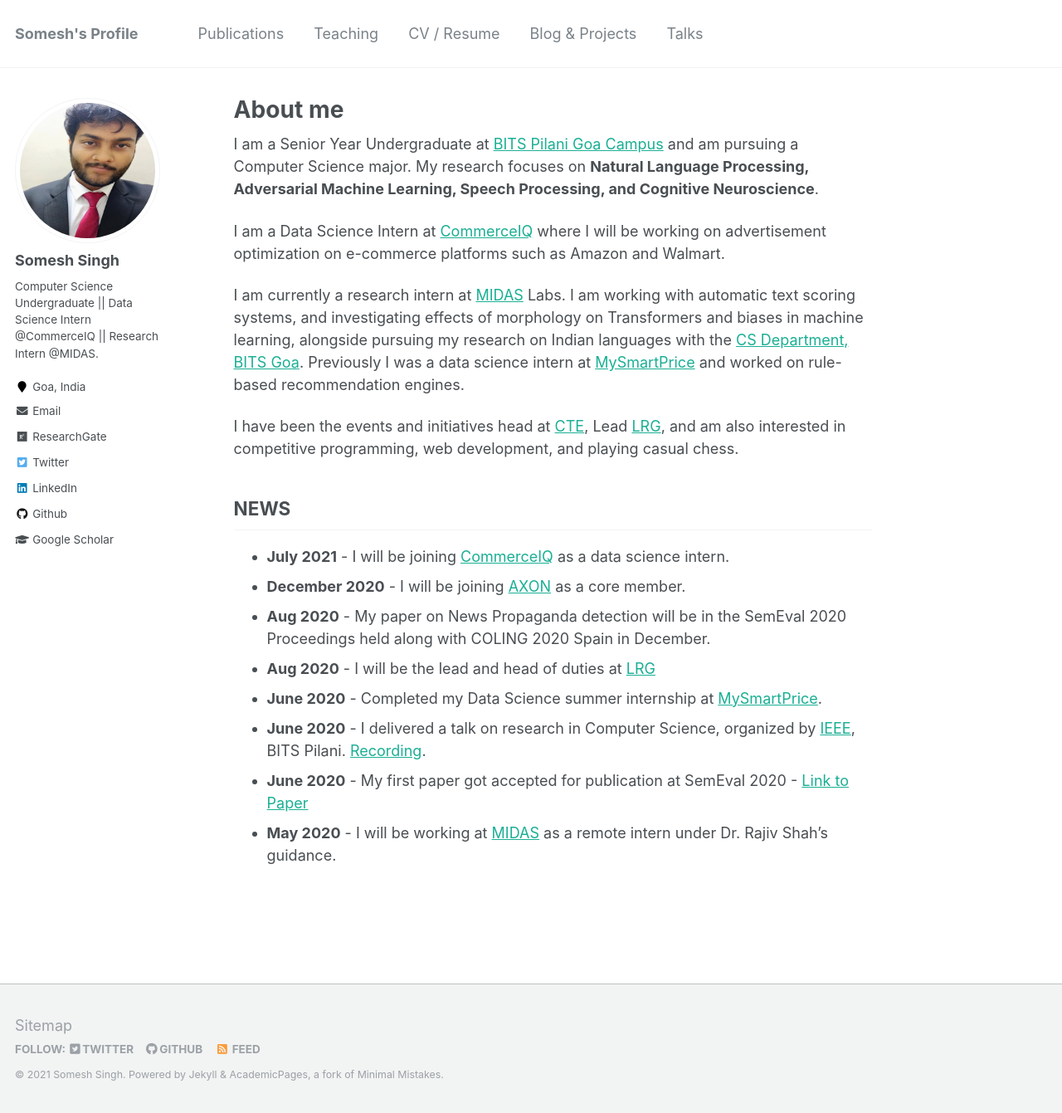
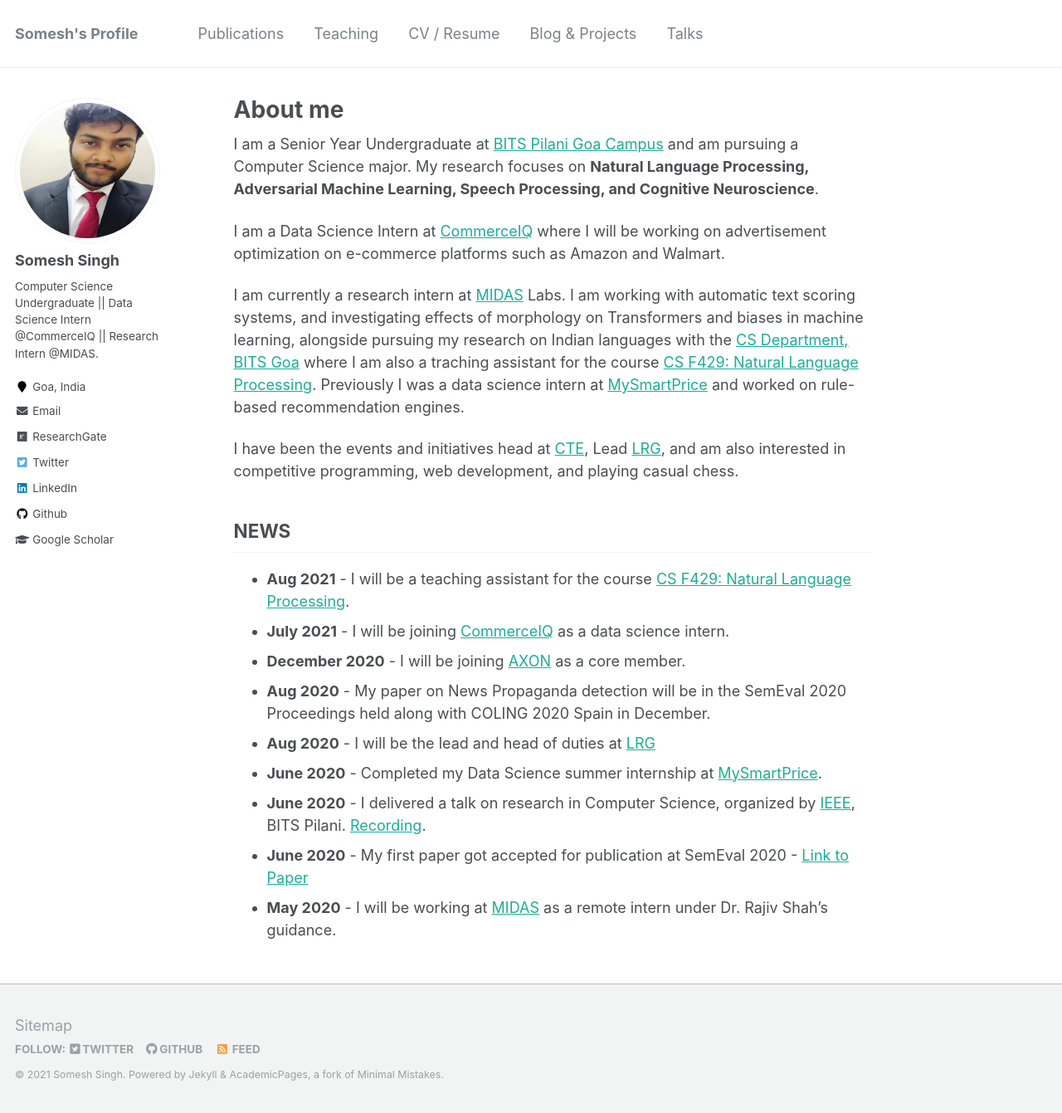
Before and after one commit to someshsingh22/someshsingh22.github.io, a Jekyll site: the page built from _pages/about.md, in a window 1280 px wide and 1341 px high. Shown: the whole window at 83% size. Built offline with Jekyll 4.4.1, drawn with Linux system fonts in a browser that asks for light colours.

Commit message:
NLP TAship

```diff
--- a/_pages/about.md
+++ b/_pages/about.md
@@ -11,10 +11,11 @@
 
 I am a Data Science Intern at [CommerceIQ](https://www.commerceiq.ai/) where I will be working on advertisement optimization on e-commerce platforms such as Amazon and Walmart.
 
-I am currently a research intern at [MIDAS](http://midas.iiitd.edu.in/){:target="_blank"} Labs. I am working with automatic text scoring systems, and investigating effects of morphology on Transformers and biases in machine learning, alongside pursuing my research on Indian languages with the [CS Department, BITS Goa](https://www.bits-pilani.ac.in/goa/ComputerScienceInformationsSystems/ComputerScienceandInformationSystems){:target="_blank"}. Previously I was a data science intern at [MySmartPrice](https://www.mysmartprice.com){:target="_blank"} and worked on rule-based recommendation engines.
+I am currently a research intern at [MIDAS](http://midas.iiitd.edu.in/){:target="_blank"} Labs. I am working with automatic text scoring systems, and investigating effects of morphology on Transformers and biases in machine learning, alongside pursuing my research on Indian languages with the [CS Department, BITS Goa](https://www.bits-pilani.ac.in/goa/ComputerScienceInformationsSystems/ComputerScienceandInformationSystems){:target="_blank"} where I am also a traching assistant for the course [CS F429: Natural Language Processing](https://bpgc-csf429.github.io/){:target="_blank"}. Previously I was a data science intern at [MySmartPrice](https://www.mysmartprice.com){:target="_blank"} and worked on rule-based recommendation engines.
 
 I have been the events and initiatives head at [CTE](https://bpgc-cte.org/){:target="_blank"}, Lead [LRG](http://lrg.saidl.in/){:target="_blank"}, and am also interested in competitive programming, web development, and playing casual chess.
 ## NEWS
+* **Aug 2021** - I will be a teaching assistant for the course [CS F429: Natural Language Processing](https://bpgc-csf429.github.io/){:target="_blank"}.
 * **July 2021** - I will be joining [CommerceIQ](https://www.commerceiq.ai/){:target="_blank"} as a data science intern.
 * **December 2020** - I will be joining [AXON](https://axonbpgc.github.io/){:target="_blank"} as a core member.
 * **Aug 2020** - My paper on News Propaganda detection will be in the SemEval 2020 Proceedings held along with COLING 2020 Spain in December.
```
